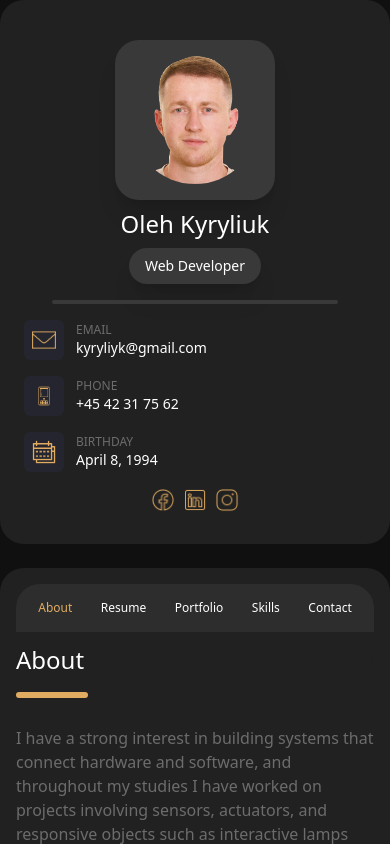
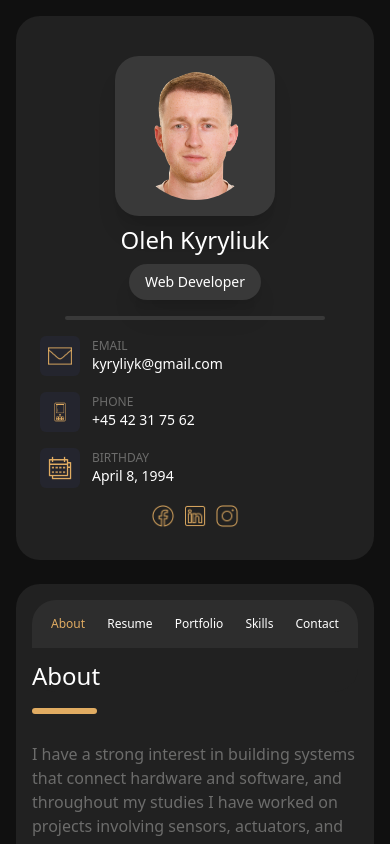
Before and after one commit to oleh080494/olehkyryliuk, a React (Vite) app in the folder client/: page / in a window 390 px wide. Shown: the top 844 px of the page. Built offline with nearby package versions, Linux system fonts and the light colour scheme; no server answers.

Commit message:
padding on phone view

```diff
--- a/client/src/App.jsx
+++ b/client/src/App.jsx
@@ -35,7 +35,7 @@
     }, []);
 
     return (
-        <div className="min-h-screen bg-[#101010] flex flex-col md:flex-row md:p-9">
+        <div className="min-h-screen bg-[#101010] flex flex-col md:flex-row p-4 md:p-9">
             {/* Sidebar */}
             <div className="flex flex-col w-full md:w-[20vw] h-auto md:h-[94vh] mb-6 items-center justify-start md:justify-center bg-[#212121] rounded-3xl p-4 md:p-0">
                 {/* Profile */}
```
